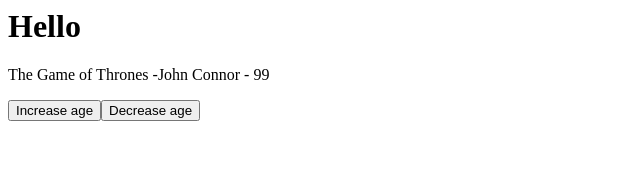
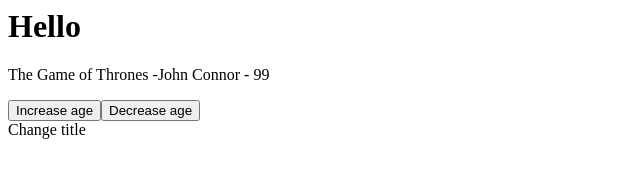
Before and after one commit to Kirill222/vue3_basics, a plain HTML site: page index.html in a window 1280 px wide. Shown: the full height of the page, 0-640 px from the left. Drawn offline with nearby package versions, Linux system fonts and the light colour scheme.

Commit message:
1.3 Another way to fire the events

```diff
--- a/app.js
+++ b/app.js
@@ -6,7 +6,13 @@ const app = Vue.createApp({
             author: 'John Connor',
             age: 99,
         }
-    }
+    },
+    //any functions of the component we place here
+    methods: {
+        changeTitle(title) {
+            this.title = title
+        }
+    },
 })
 
 app.mount('#app')
--- a/index.html
+++ b/index.html
@@ -15,6 +15,8 @@
 
         <button v-on:click="age++">Increase age</button>
         <button v-on:click="age--">Decrease age</button>
+        <!-- @ means v-on:  -->
+        <div @click="changeTitle('new title')">Change title</div>
     </div>
 
     <script src="app.js"></script>
```
